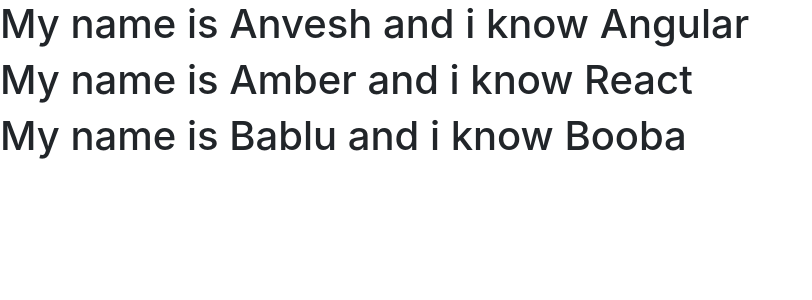
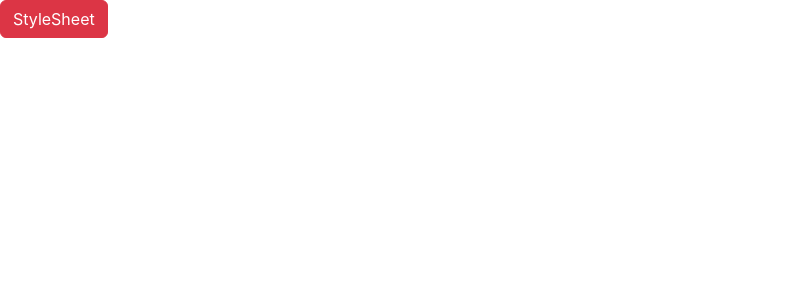
Before and after one commit to AmberTripathi/ReactLearn, a React (Create React App) app: page / in a window 1280 px wide. Shown: the top 300 px of the page, without its empty margins (0-812 px from the left). Built offline with nearby package versions, Linux system fonts and the light colour scheme.

Commit message:
todays first commit

```diff
--- a/src/App.js
+++ b/src/App.js
@@ -11,7 +11,7 @@
 import {ParentComponent} from "./MyComponents/ParentComponent";
 import {UserGreet} from "./MyComponents/UserGreet";
 import {ListIterating} from "./MyComponents/ListIterating";
-
+import {StyleSheet} from "./MyComponents/StyleSheet"
 function App() {
   return (
     <>
@@ -25,7 +25,9 @@
     {/* <EventBind /> */}
     {/* <ParentComponent/> */}
     {/* <UserGreet/> */}
-    <ListIterating/>  </>
+    {/* <ListIterating/>  </> */}
+    <StyleSheet primary = {false}/>
+    </>
   );
 }
 
--- a/src/MyComponents/ListIterating.js
+++ b/src/MyComponents/ListIterating.js
@@ -18,7 +18,7 @@
       skills: "Booba",
     },
   ];
-  const personList = persons.map( person => <Persons person = {person} />)
+  const personList = persons.map( person => <Persons key={person.id} personData = {person} />)
   return (
   <div>{personList}</div>
 )
--- a/src/MyComponents/Persons.js
+++ b/src/MyComponents/Persons.js
@@ -1,10 +1,10 @@
 import React from "react";
 
-export function Persons({person}) {
+export function Persons({personData}) {
   return (
     <div>
       <h1>
-        My name is {person.name} and i know {person.skills}
+        My name is {personData.name} and i know {personData.skills}
       </h1>
     </div>
   );
--- /dev/null
+++ b/src/MyComponents/StyleSheet.jsx
@@ -0,0 +1,10 @@
+import React from 'react'
+import "./myStyles.css"
+export function StyleSheet(props) {
+    let className = props.primary?'primary':'btn btn-danger'
+  return (
+    <h1 className = {className}>StyleSheet</h1>
+  )
+}
+
+export default StyleSheet
--- /dev/null
+++ b/src/MyComponents/myStyles.css
@@ -0,0 +1,3 @@
+.primary {
+    color: orangered;
+}
```
